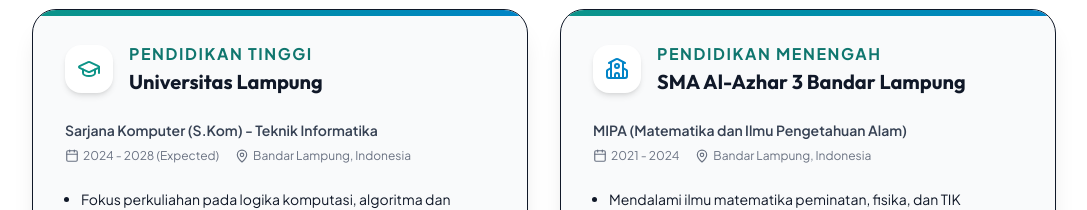
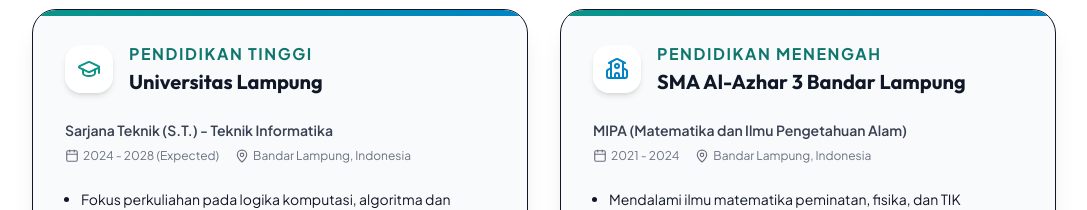
Before and after one commit to RiffaYP/portfolio-riffa, a React (Vite) app: page / in a window 1280 px wide. Shown: the part 6400-6610 px from the top of the page, without its empty margins (96-1183 px from the left). Built offline with nearby package versions, Linux system fonts and the light colour scheme.

Commit message:
fix: update degree for Teknik Informatika UNILA to S.T.

```diff
--- a/src/components/Education.jsx
+++ b/src/components/Education.jsx
@@ -5,7 +5,7 @@
     {
       id: 1,
       institution: 'Universitas Lampung',
-      degree: 'Sarjana Komputer (S.Kom) - Teknik Informatika',
+      degree: 'Sarjana Teknik (S.T.) - Teknik Informatika',
       period: '2024 - 2028 (Expected)',
       location: 'Bandar Lampung, Indonesia',
       icon: <GraduationCap className="w-6 h-6 text-emerald-500" />,
```
